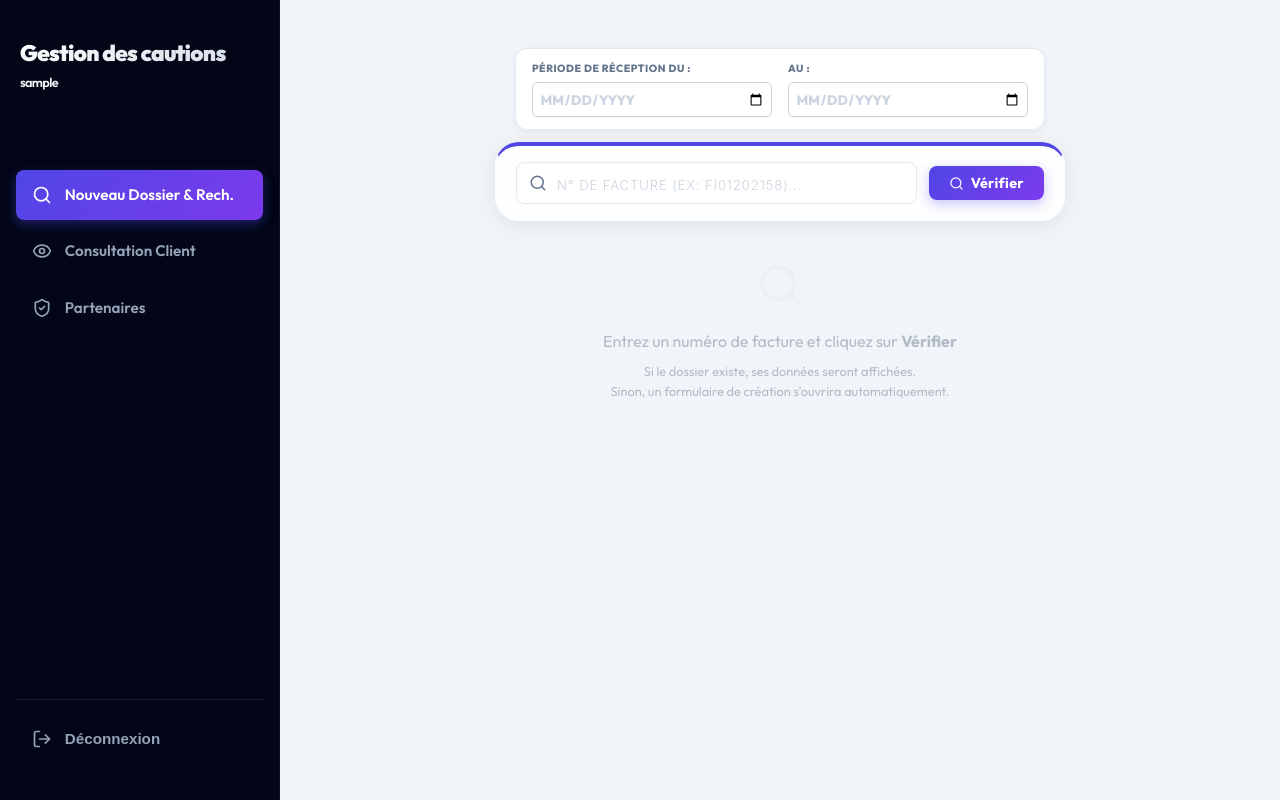
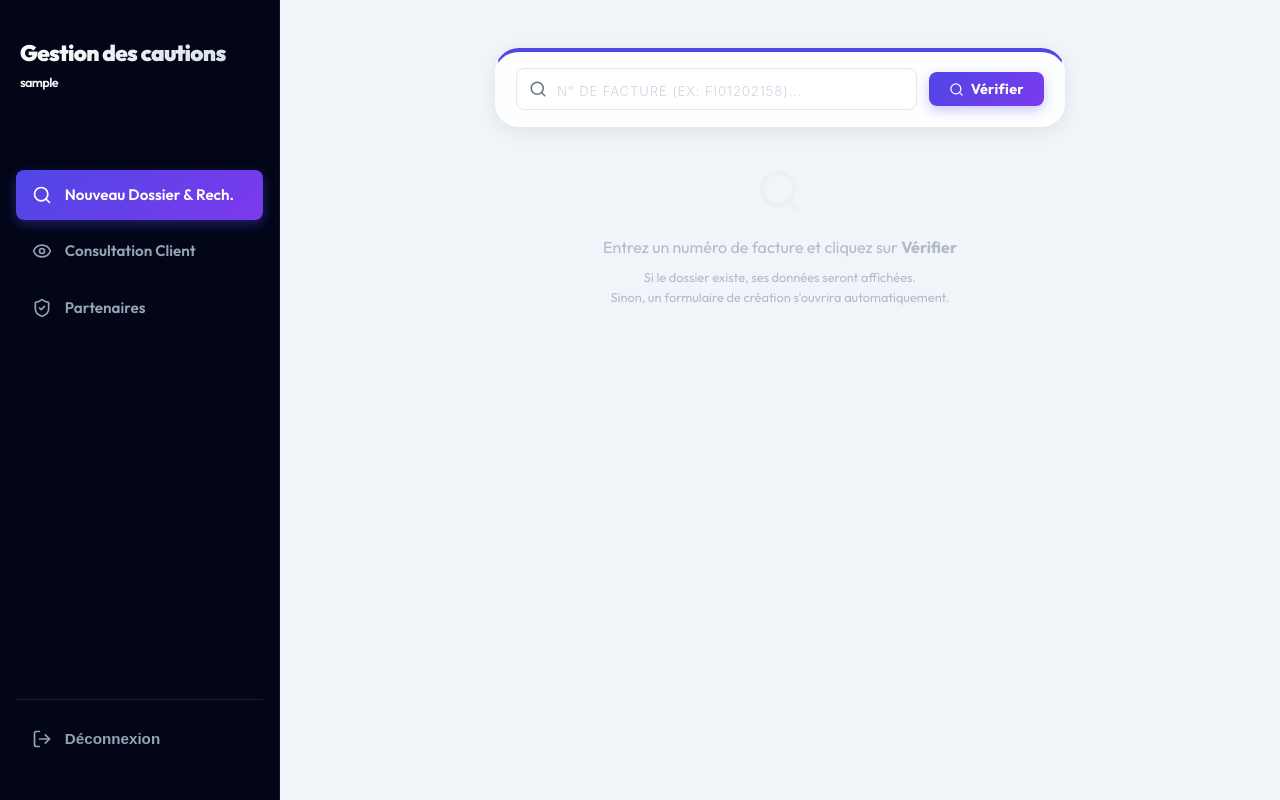
Before and after one commit to jeanfelicksDev/suivi-caution-web, a Next.js app: page / in a window 1280 px wide. Built offline with nearby package versions, Linux system fonts and the light colour scheme; sample sign-in values are in the browser's storage.

Commit message:
UI: Supprimer les champs dates et bouton PDF de la page d'accueil

```diff
--- a/app/page.tsx
+++ b/app/page.tsx
@@ -13,7 +13,6 @@ import PartenaireModal from '@/app/components/PartenaireModal';
 import PartenaireCombobox from '@/app/components/PartenaireCombobox';
 import ArmateurSelect from '@/app/components/ArmateurSelect';
 import RecouvrementModal from '@/app/components/RecouvrementModal';
-import TransmissionReport from '@/app/components/TransmissionReport';
 
 interface Dossier {
   id?: number;
@@ -380,8 +379,6 @@ function HomePageInternal() {
   const [showDetentionModal, setShowDetentionModal] = useState(false);
   const [showFicheAvoir, setShowFicheAvoir] = useState(false);
   const [showRecouvrementModal, setShowRecouvrementModal] = useState(false);
-  const [showTransmissionReport, setShowTransmissionReport] = useState(false);
-  const [reportDates, setReportDates] = useState({ from: '', to: '' });
   const [partenaireModal, setPartenaireModal] = useState<{ open: boolean; id?: number }>({ open: false });
 
   const searchParams = useSearchParams();
@@ -549,45 +546,6 @@ function HomePageInternal() {
         background: 'var(--background)',
         padding: '1rem 0 0.5rem 0',
       }}>
-        {/* Rapports / État Journalier */}
-        <div style={{ maxWidth: '570px', margin: '0 auto 0.75rem auto', padding: '0 1.25rem' }}>
-          <div style={{
-            background: 'white', borderRadius: '12px', padding: '0.75rem 1rem',
-            border: '1px solid #e2e8f0', display: 'flex', gap: '1rem', alignItems: 'flex-end',
-            boxShadow: '0 2px 10px rgba(0,0,0,0.05)'
-          }}>
-            <div style={{ flex: 1 }}>
-              <label style={{ display: 'block', fontSize: '0.65rem', fontWeight: 800, color: '#64748b', textTransform: 'uppercase', marginBottom: '0.3rem' }}>PÉRIODE DE RÉCEPTION DU :</label>
-              <input
-                type="date"
-                value={reportDates.from}
-                onChange={(e) => setReportDates(prev => ({ ...prev, from: e.target.value }))}
-                style={{ fontSize: '0.85rem', padding: '0.4rem', border: '1px solid #cbd5e1', borderRadius: '6px', width: '100%' }}
-              />
-            </div>
-            <div style={{ flex: 1 }}>
-              <label style={{ display: 'block', fontSize: '0.65rem', fontWeight: 800, color: '#64748b', textTransform: 'uppercase', marginBottom: '0.3rem' }}>AU :</label>
-              <input
-                type="date"
-                value={reportDates.to}
-                onChange={(e) => setReportDates(prev => ({ ...prev, to: e.target.value }))}
-                style={{ fontSize: '0.85rem', padding: '0.4rem', border: '1px solid #cbd5e1', borderRadius: '6px', width: '100%' }}
-              />
-            </div>
-            {reportDates.from && reportDates.to && (
-              <button
-                onClick={() => setShowTransmissionReport(true)}
-                className="btn btn-secondary"
-                style={{
-                  padding: '0.45rem 0.75rem', fontSize: '0.8rem', whiteSpace: 'nowrap',
-                  background: '#1e293b', color: 'white', border: 'none', minHeight: '34px'
-                }}
-              >
-                <Printer size={14} style={{ marginRight: '0.4rem' }} /> État PDF
-              </button>
-            )}
-          </div>
-        </div>
 
         <section className="card" style={{
           maxWidth: '570px', margin: '0 auto',
@@ -1100,14 +1058,6 @@ function HomePageInternal() {
         }}
       />
 
-      {/* Rapport de Transmission */}
-      {showTransmissionReport && (
-        <TransmissionReport
-          from={reportDates.from}
-          to={reportDates.to}
-          onClose={() => setShowTransmissionReport(false)}
-        />
-      )}
     </div>
   );
 }
```
